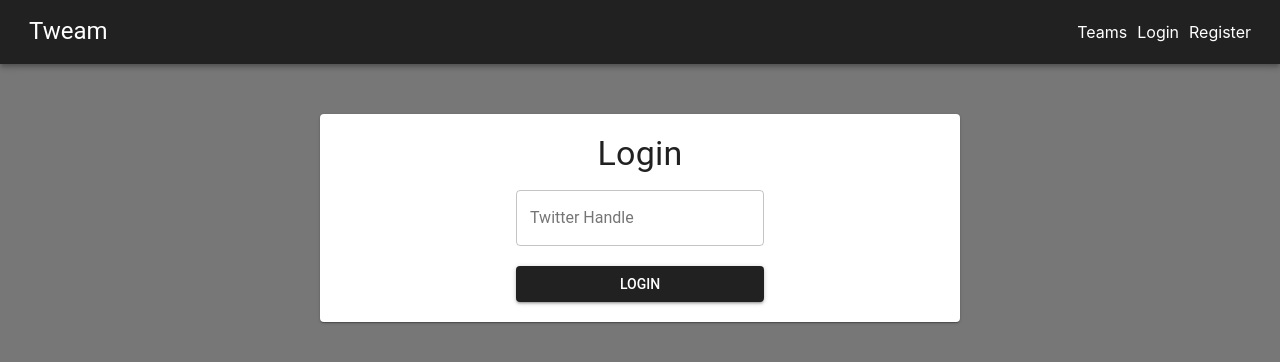
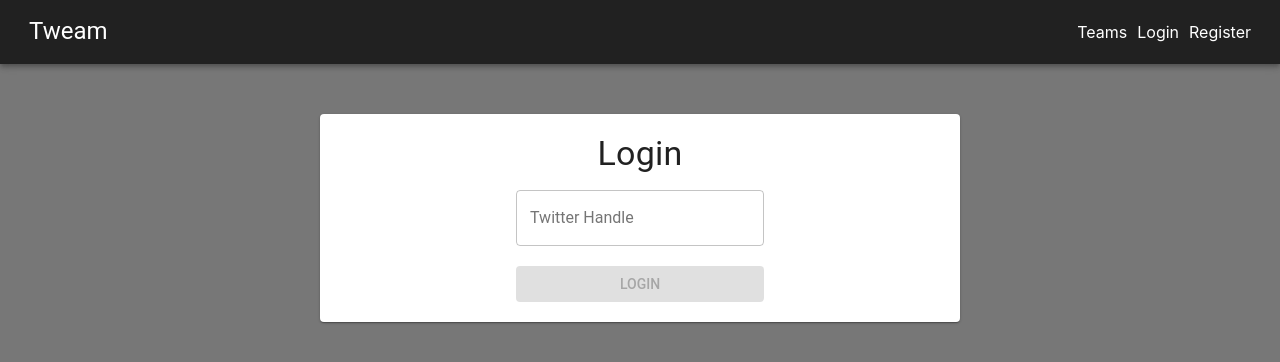
Before and after one commit to lenaWitterauf/Tweam, a React (Create React App) app in the folder reactclient/: page /login in a window 1280 px wide. Shown: the top 362 px of the page. Built offline with nearby package versions, Linux system fonts and the light colour scheme.

Commit message:
Disable Login and Register buttons if value is invalid

```diff
--- a/reactclient/src/Login/Login.tsx
+++ b/reactclient/src/Login/Login.tsx
@@ -8,7 +8,9 @@ export function Login(): React.ReactElement {
 	const [twitterHandle, setTwitterHandle] = React.useState('');
 
 	const handleSubmit = () => {
-		authService.login(twitterHandle);
+		if (twitterHandle) {
+			authService.login(twitterHandle);
+		}
 	};
 
 	return (
@@ -24,7 +26,7 @@ export function Login(): React.ReactElement {
 				variant="outlined"
 			/>
 			<VerticalSpacer height={20}/>
-			<Button variant="contained" color="primary" onClick={handleSubmit}>Login</Button>
+			<Button variant="contained" color="primary" onClick={handleSubmit} disabled={!twitterHandle}>Login</Button>
 			<VerticalSpacer height={20}/>
 		</CenterCard>
 	);
--- a/reactclient/src/Register/Register.tsx
+++ b/reactclient/src/Register/Register.tsx
@@ -48,7 +48,7 @@ export function RegisterBase(props: RouterProps) {
 				/>))}
 			</div>
 			<VerticalSpacer height={keywords.length ? 0 : 20}/>
-			<Button variant="contained" color="primary" onClick={handleSubmit}>Send</Button>
+			<Button variant="contained" color="primary" onClick={handleSubmit} disabled={!handle}>Send</Button>
 			<VerticalSpacer height={20}/>
 	</CenterCard>
 	);
```
